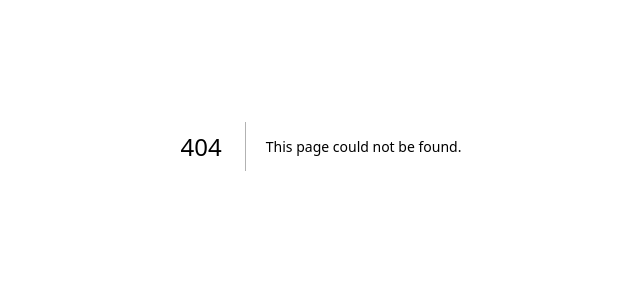
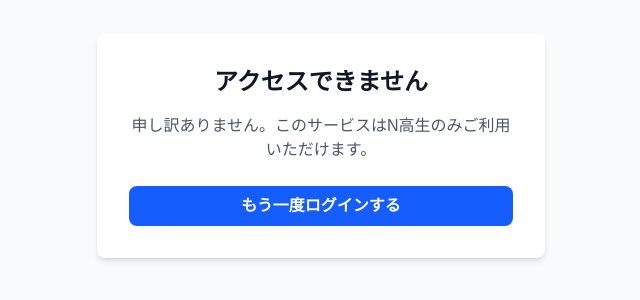
Before and after one commit to yuuke-ja/book-lending-system, a Next.js app: page /banpage in a window 1280 px wide. Before the commit this address had no page. Shown: the part 254-554 px from the top of the page, without its empty margins (319-959 px from the left). Built offline with nearby package versions, Linux system fonts and the light colour scheme.

Commit message:
学校の人以外の人がログインしたらリダイレクト

```diff
--- a/app/(user)/_components/UserSidebarLayout.tsx
+++ b/app/(user)/_components/UserSidebarLayout.tsx
@@ -16,23 +16,21 @@
   userEmail,
 }: UserSidebarLayoutProps) {
   const navLinkClass =
-    "flex w-full items-center rounded-xl border border-transparent bg-white/80 px-4 py-3 text-sm font-medium text-zinc-700 shadow-sm transition hover:border-zinc-200 hover:bg-white";
+    "flex w-full items-center rounded-xl bg-transparent px-4 py-3 text-sm font-medium text-slate-600 transition hover:bg-white/70 hover:text-slate-800";
 
   return (
-    <div className="min-h-screen bg-[radial-gradient(circle_at_top_left,_#dbeafe,_transparent_50%),radial-gradient(circle_at_bottom_right,_#fde68a,_transparent_45%),#f3f6fb]">
+    <div className="min-h-screen bg-[#edf0f7]">
       <div className="grid min-h-screen grid-cols-1 lg:grid-cols-[280px_minmax(0,1fr)]">
-        <aside className="hidden lg:sticky lg:top-0 lg:block lg:h-screen lg:border-r lg:border-white/70 lg:bg-white/85 lg:p-4 lg:shadow-xl lg:shadow-slate-200/40 lg:backdrop-blur">
+        <aside className="hidden lg:sticky lg:top-0 lg:block lg:h-screen lg:border-r lg:border-[#e0e6f0] lg:bg-[#edf0f7] lg:p-4">
           <div className="flex h-full flex-col">
             <Link
               href="/"
-              className="mb-5 rounded-2xl border border-sky-100 bg-white p-4 shadow-sm"
+              className="mb-5 rounded-2xl px-4 py-3"
             >
-
               <h1 className="mt-2 text-xl font-semibold text-zinc-900">プロクラ図書</h1>
-
             </Link>
 
-            <nav className="space-y-2">
+            <nav className="space-y-1 p-2">
               <Link href="/setting" className={navLinkClass}>
                 設定
               </Link>
@@ -53,15 +51,15 @@
               </Link>
             </nav>
 
-            <div className="mt-auto rounded-2xl border border-white/70 bg-white/85 p-4 shadow-sm">
-              <p className="text-xs font-semibold tracking-[0.16em] text-zinc-500">
+            <div className="mt-auto rounded-2xl border border-[#e3e8f2] bg-[#f4f6fb] p-4">
+              <p className="text-xs font-semibold tracking-[0.16em] text-slate-500">
                 ACCOUNT
               </p>
-              <p className="mt-2 text-sm font-semibold text-zinc-900">
+              <p className="mt-2 text-sm font-semibold text-slate-800">
                 {userName || "ユーザー"}
               </p>
-              {userEmail && <p className="text-xs text-zinc-500">{userEmail}</p>}
-              <SignOutButton className="mt-4 w-full rounded-xl bg-zinc-900 px-4 py-2 text-sm font-medium text-white hover:bg-zinc-700" />
+              {userEmail && <p className="text-xs text-slate-500">{userEmail}</p>}
+              <SignOutButton className="mt-4 w-full rounded-xl bg-[#4a5977] px-4 py-2.5 text-sm font-medium text-white transition hover:bg-[#42506b]" />
             </div>
           </div>
         </aside>
--- /dev/null
+++ b/app/banpage/page.tsx
@@ -0,0 +1,24 @@
+'use client';
+
+export default function BanPage() {
+  const handleLoginAgain = () => {
+    window.location.href = '/';
+  };
+
+  return (
+    <div className="flex items-center justify-center min-h-screen bg-gray-50">
+      <div className="w-full max-w-md p-8 bg-white rounded-lg shadow-md text-center">
+        <h1 className="text-2xl font-bold text-gray-900 mb-4">アクセスできません</h1>
+        <p className="text-gray-600 mb-6">
+          申し訳ありません。このサービスはN高生のみご利用いただけます。
+        </p>
+        <button
+          onClick={handleLoginAgain}
+          className="w-full px-4 py-2 bg-blue-600 text-white font-semibold rounded-lg hover:bg-blue-700 transition"
+        >
+          もう一度ログインする
+        </button>
+      </div>
+    </div>
+  );
+}
--- a/lib/auth.ts
+++ b/lib/auth.ts
@@ -15,7 +15,7 @@
       if (user.email && user.email.endsWith("@nnn.ed.jp")) {
         return true;
       }
-      return false;
+      return "/banpage";
     },
   },
   // Vercel などプロキシ環境向け
--- a/lib/notification.ts
+++ b/lib/notification.ts
@@ -88,7 +88,7 @@
   let sent = 0;
   let failed = 0;
   const invalidIds: string[] = [];
-
+  // 20件ずつ並列で通知を送る。
   for (let i = 0; i < subscriptions.length; i += CONCURRENCY) {
     const batch = subscriptions.slice(i, i + CONCURRENCY);
     const results = await Promise.allSettled(
--- a/package.json
+++ b/package.json
@@ -18,6 +18,7 @@
     "googleapis": "^170.1.0",
     "next": "16.1.4",
     "next-auth": "^5.0.0-beta.30",
+    "node-cron": "^4.2.1",
     "pg": "^8.13.3",
     "react": "19.2.3",
     "react-dom": "19.2.3",
```
Also changed, not shown: vercel.json, 1 other file (tests, documents, lock files or other folders).
